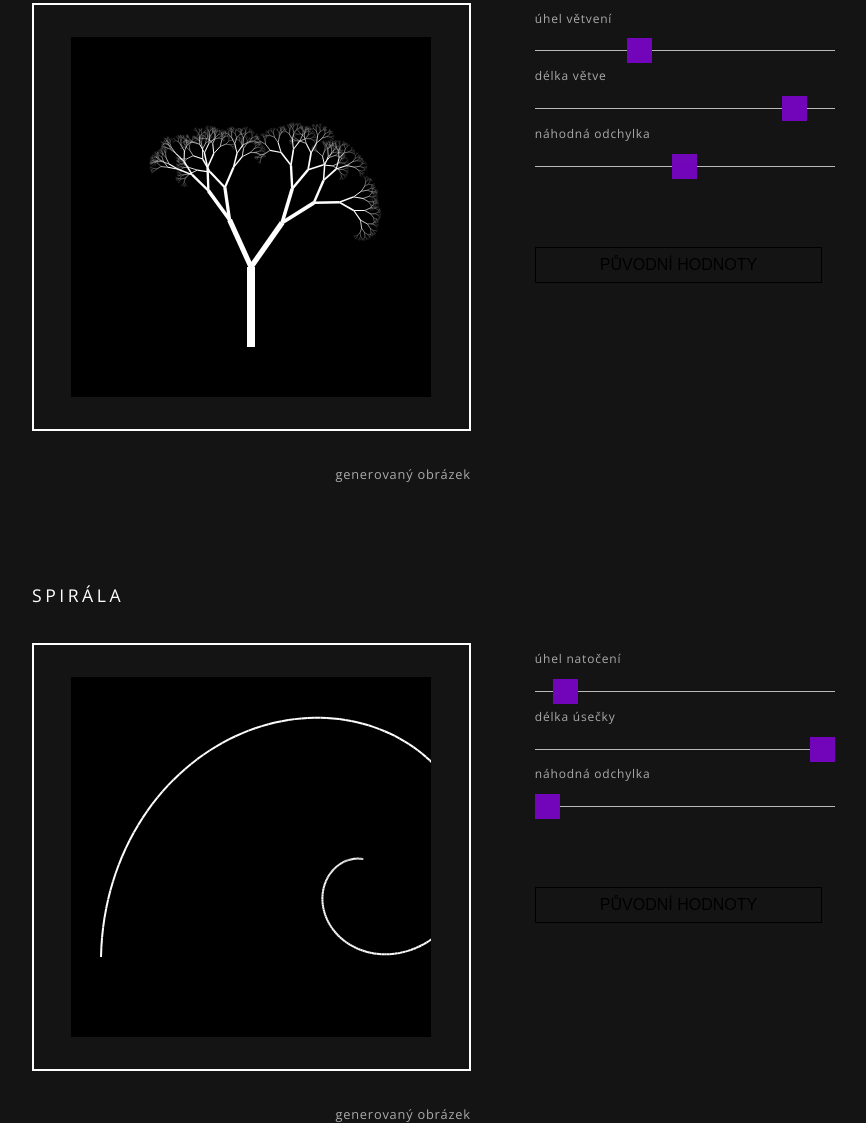
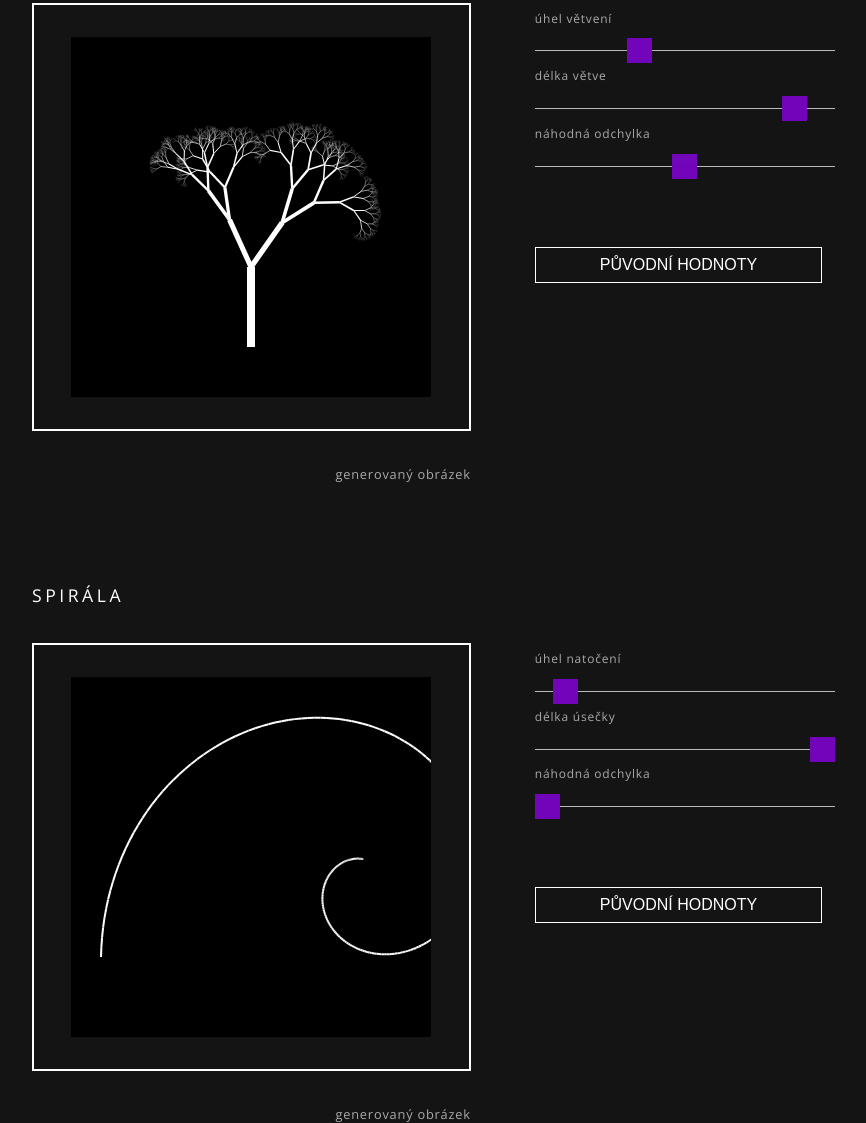
Before and after one commit to petrzabransky/fraktaly, a plain HTML site: page index.html in a window 1280 px wide. Shown: the part 3393-4516 px from the top of the page, without its empty margins (64-930 px from the left). Drawn offline with Linux system fonts and the light colour scheme.

Commit message:
Button text color and border white

```diff
--- a/index.html
+++ b/index.html
@@ -10,7 +10,7 @@
 
   <title>FRAKTÁLY | Geometrie v přírodě</title>
 
-  <link rel="stylesheet" href="./css/style.css?v=" />
+  <link rel="stylesheet" href="./css/style.css?v=1675196079327" />
 </head>
 
 <body>
--- a/scss/component/button.scss
+++ b/scss/component/button.scss
@@ -1,13 +1,15 @@
 @import "../core/variable.scss";
+
 .button {
-    color: $color-black;
+    color: $color-white;
     background: none;
     padding: 8px 64px;
-    border: 1px solid $color-black;
+    border: 1px solid $color-white;
     display: inline-block;
     text-transform: uppercase;
     font-size: 16px;
     text-align: center;
+
     &:hover {
         opacity: 0.5;
     }
```
Also changed, not shown: css/style.css.
